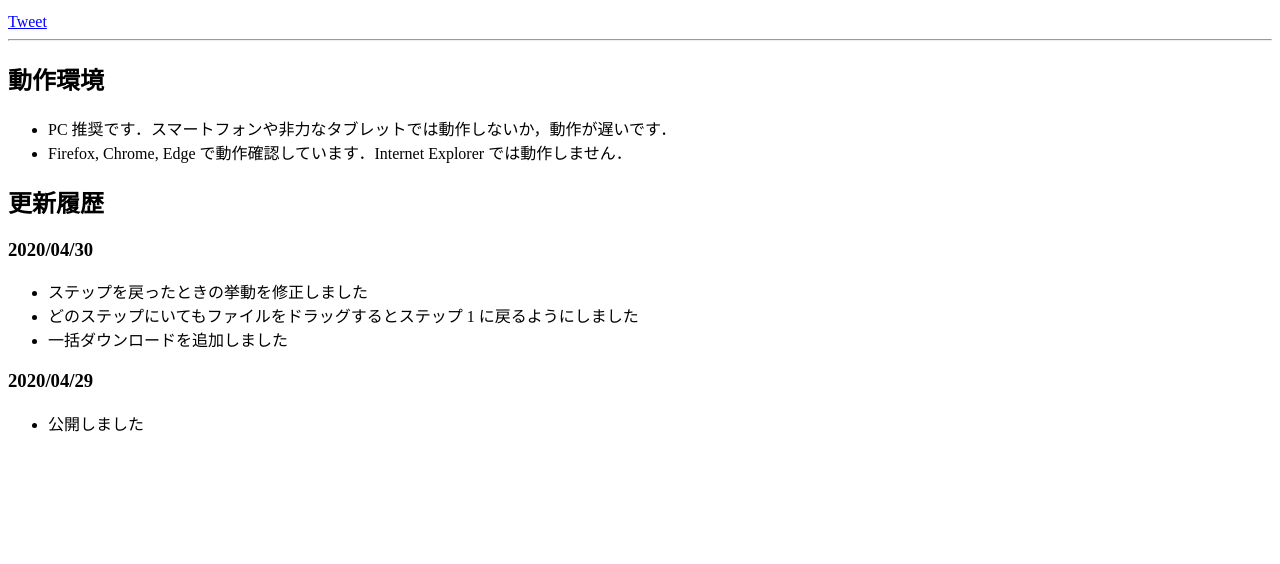
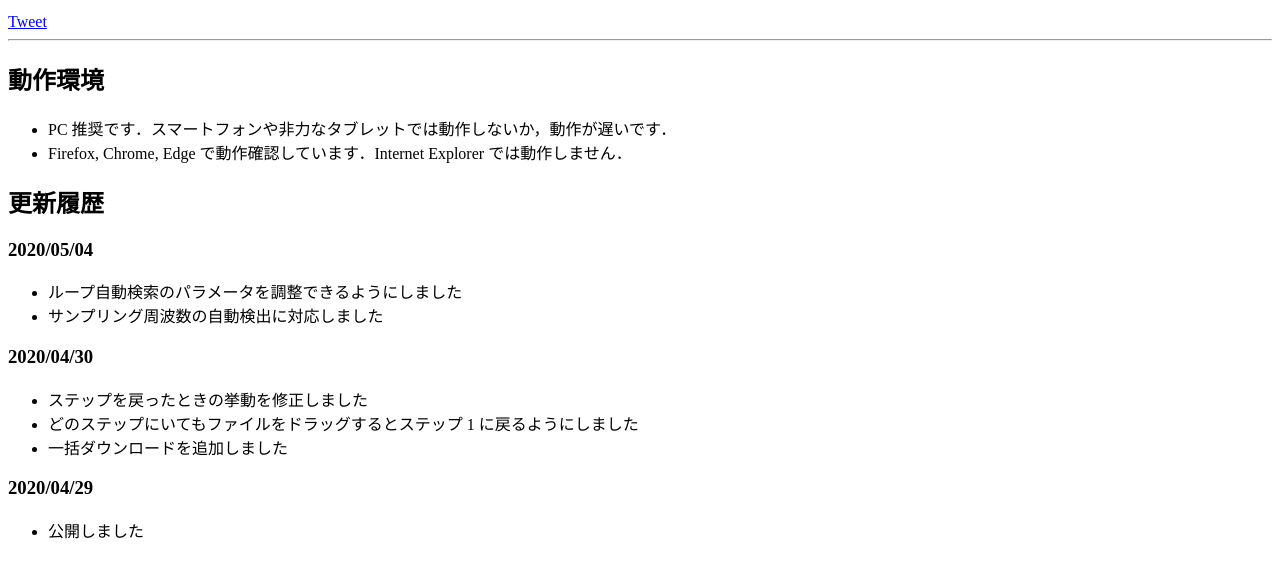
Before and after one commit to idzuna/loopslicer, a website with bundled scripts: page index.html in a window 1280 px wide. Shown: the part 236-800 px from the top of the page. Built offline with nearby package versions, Linux system fonts and the light colour scheme.

Commit message:
更新履歴更新

```diff
--- a/index.html
+++ b/index.html
@@ -39,6 +39,11 @@
       <li>Firefox, Chrome, Edge で動作確認しています．Internet Explorer では動作しません．</li>
     </ul>
     <h2>更新履歴</h2>
+    <h3>2020/05/04</h3>
+    <ul>
+      <li>ループ自動検索のパラメータを調整できるようにしました</li>
+      <li>サンプリング周波数の自動検出に対応しました</li>
+    </ul>
     <h3>2020/04/30</h3>
     <ul>
       <li>ステップを戻ったときの挙動を修正しました</li>
```
